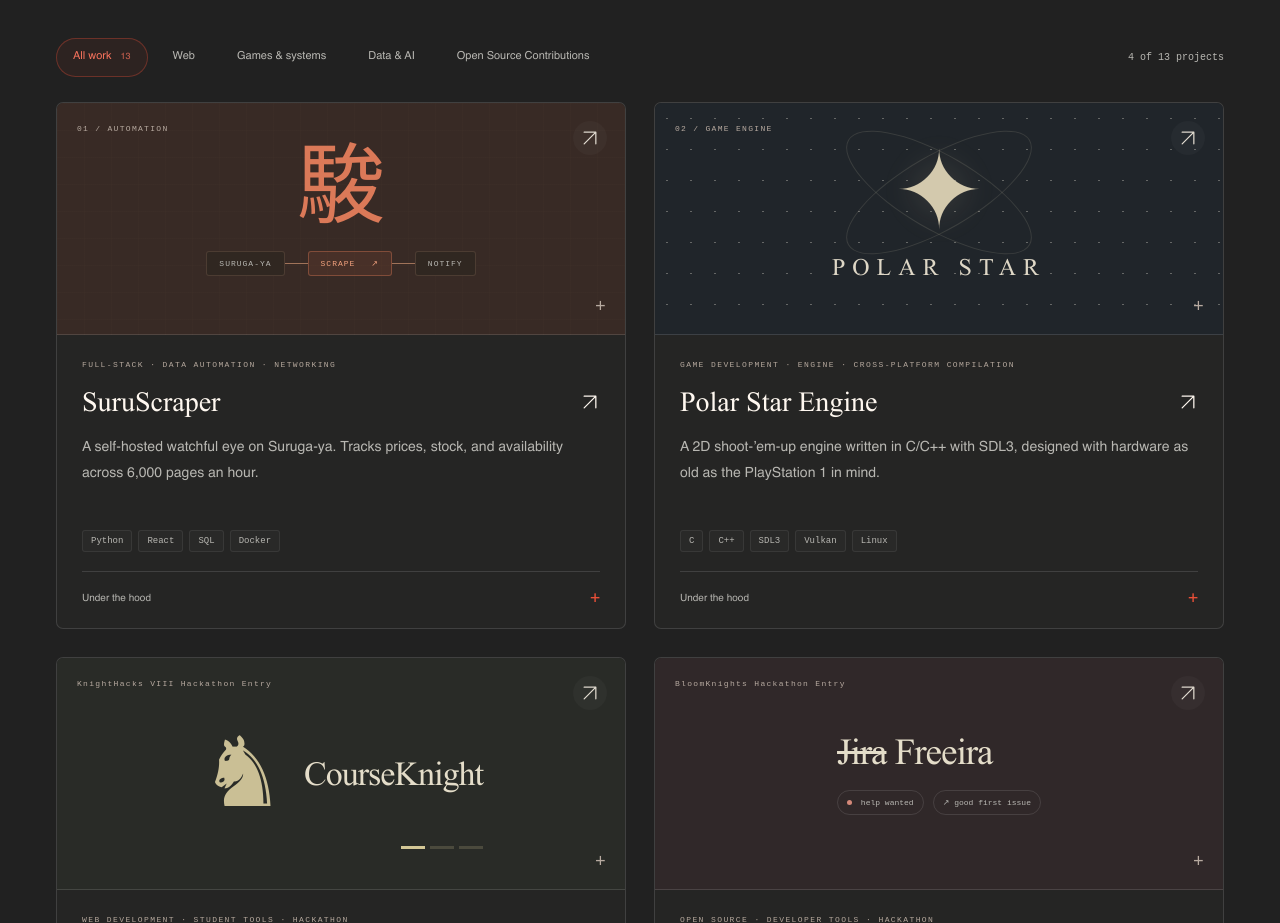
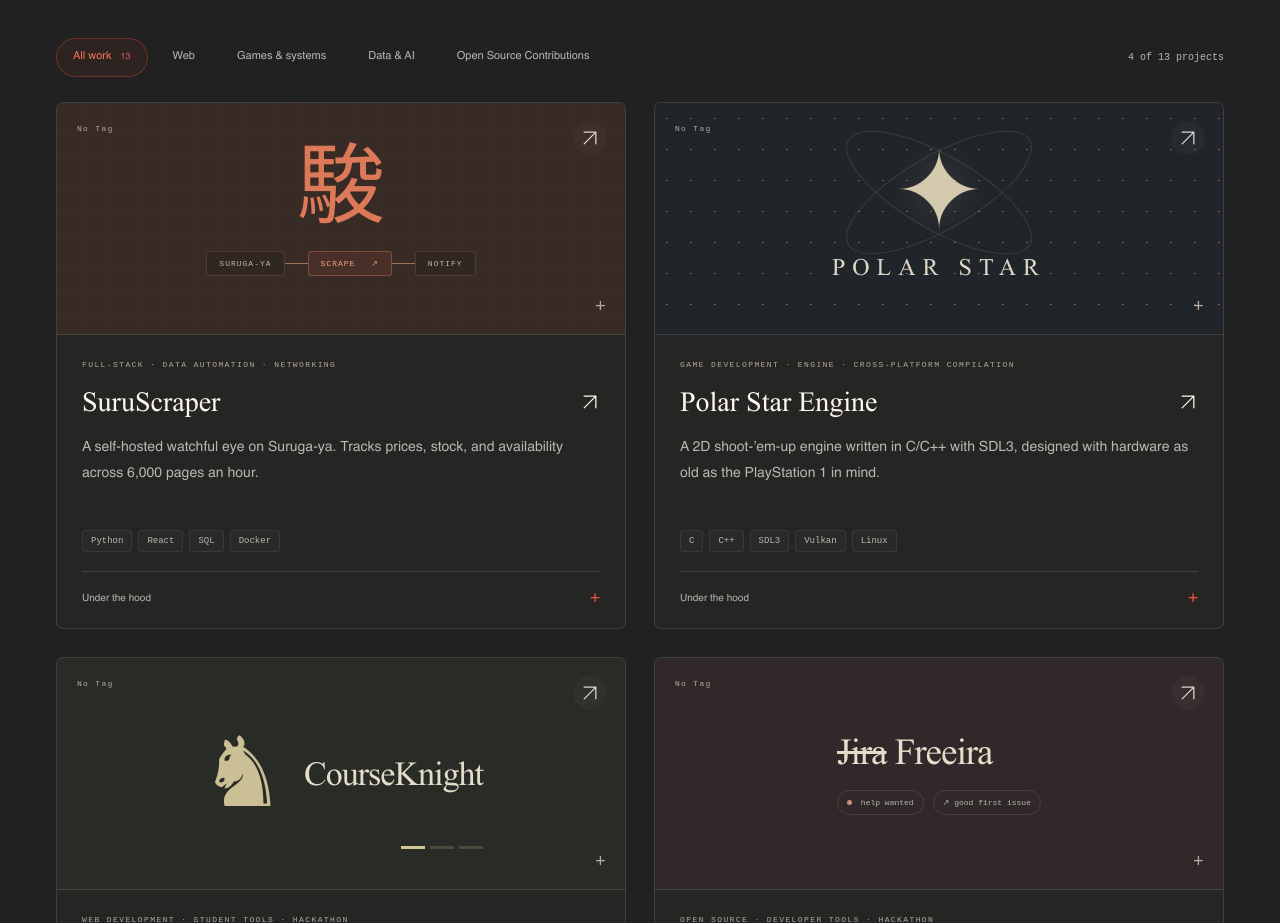
Before and after one commit to rydal05/portfolio-site, a React (Vite) app: page / in a window 1280 px wide. Shown: the part 1124-2047 px from the top of the page. Built offline with nearby package versions, Linux system fonts and the light colour scheme.

Commit message:
refactored tagging system to be more dynamic and less amateur

```diff
--- a/src/components/ProjectArt.jsx
+++ b/src/components/ProjectArt.jsx
@@ -1,21 +1,9 @@
 import Icon from "./Icon";
 
-export default function ProjectArt({ kind }) {
+export default function ProjectArt({ kind, tag }) {
 	return (
 		<div className={`project-art art-${kind}`} aria-hidden="true">
-			<span className="art-coordinate">
-				{kind === "star"
-					? "02 / GAME ENGINE"
-					: kind === "scraper"
-						? "01 / AUTOMATION"
-						: kind === "course"
-							? "KnightHacks VIII Hackathon  Entry"
-							: kind === "issues"
-								? "BloomKnights Hackathon Entry "
-								: kind === "substreamer"
-									? "Open Source"
-									: "Practical Application Study"}
-			</span>
+			<span className="art-coordinate">{tag ? tag : "No Tag"}</span>
 			{kind === "scraper" ? (
 				<div className="scraper-art">
 					<div className="art-kanji">駿</div>
```
